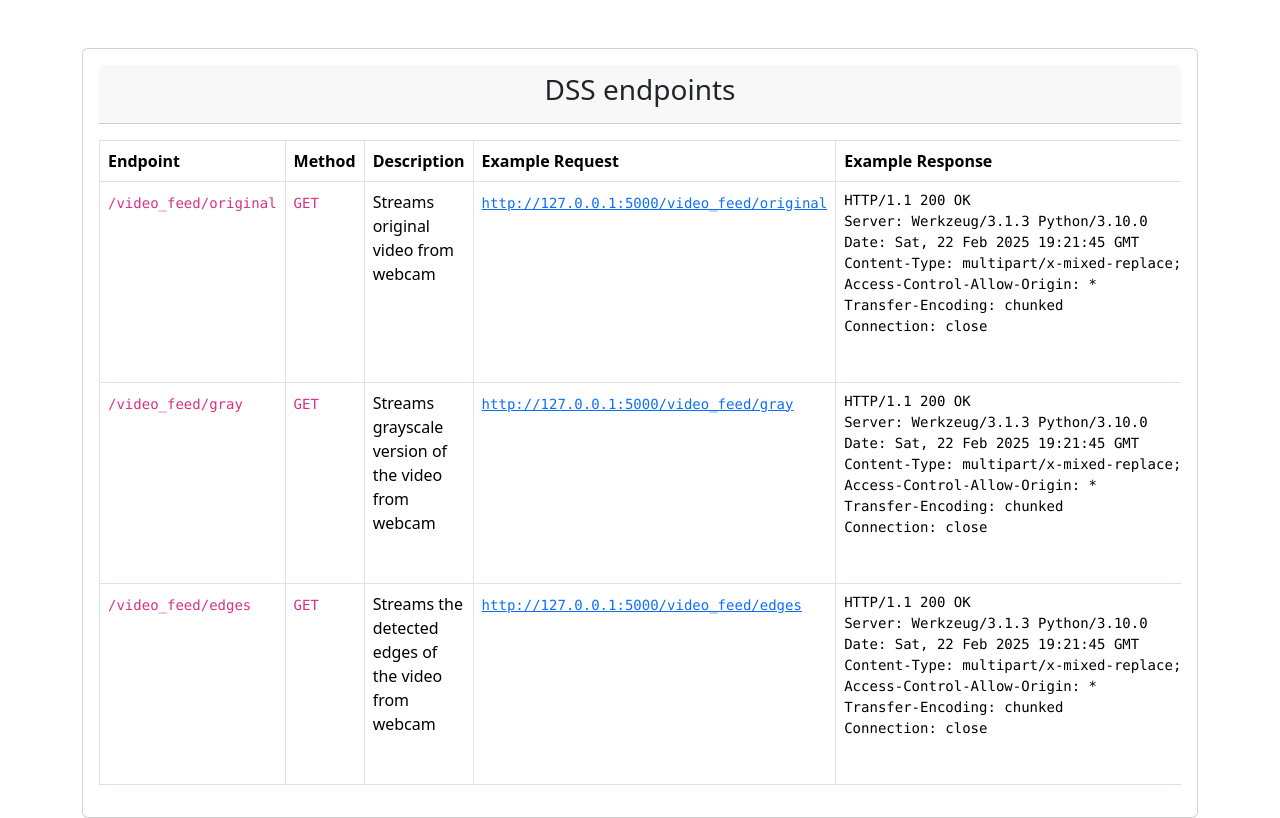
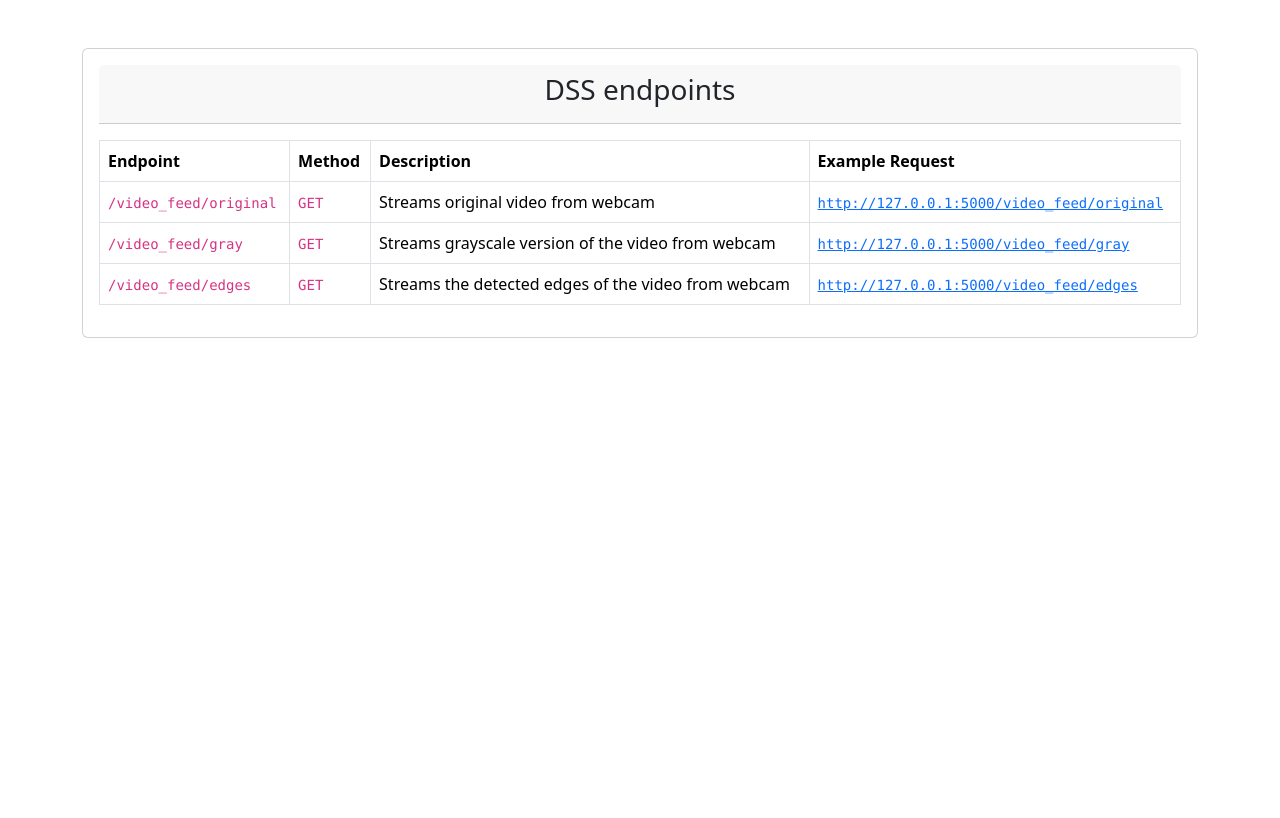
Before and after one commit to rahulmandal0207/DSS_backend, a Flask app: page / in a window 1280 px wide. After the commit the page ends 338 px from the top, so only its background shows below. Run offline with Flask 3, Linux system fonts and the light colour scheme.

Commit message:
modify index.html for api

```diff
--- a/src/api/templates/index.html
+++ b/src/api/templates/index.html
@@ -26,7 +26,6 @@
                             <th scope="col">Method</th>
                             <th scope="col">Description</th>
                             <th scope="col">Example Request</th>
-                            <th scope="col">Example Response</th>
                         </tr>
                     </thead>
                     <tbody>
@@ -42,17 +41,7 @@
                                     </a>
                             </code>
                             </td>
-                            <td>
-                                <pre>
-HTTP/1.1 200 OK
-Server: Werkzeug/3.1.3 Python/3.10.0
-Date: Sat, 22 Feb 2025 19:21:45 GMT
-Content-Type: multipart/x-mixed-replace; boundary=frame
-Access-Control-Allow-Origin: *
-Transfer-Encoding: chunked
-Connection: close
-                                </pre>
-                            </td>
+
                         </tr>
                         <tr>
                             <td><code>/video_feed/gray</code></td>
@@ -66,17 +55,7 @@ Connection: close
                                     </a>
                             </code>
                             </td>
-                            <td>
-                                <pre>
-HTTP/1.1 200 OK
-Server: Werkzeug/3.1.3 Python/3.10.0
-Date: Sat, 22 Feb 2025 19:21:45 GMT
-Content-Type: multipart/x-mixed-replace; boundary=frame
-Access-Control-Allow-Origin: *
-Transfer-Encoding: chunked
-Connection: close
-                                </pre>
-                            </td>
+
                         </tr>
                         <tr>
                             <td><code>/video_feed/edges</code></td>
@@ -90,17 +69,7 @@ Connection: close
                                     </a>
                             </code>
                             </td>
-                            <td>
-                                <pre>
-HTTP/1.1 200 OK
-Server: Werkzeug/3.1.3 Python/3.10.0
-Date: Sat, 22 Feb 2025 19:21:45 GMT
-Content-Type: multipart/x-mixed-replace; boundary=frame
-Access-Control-Allow-Origin: *
-Transfer-Encoding: chunked
-Connection: close
-                                </pre>
-                            </td>
+
                         </tr>
 
                     </tbody>
```
Also changed, not shown: src/main.py (+0 -48 lines).
